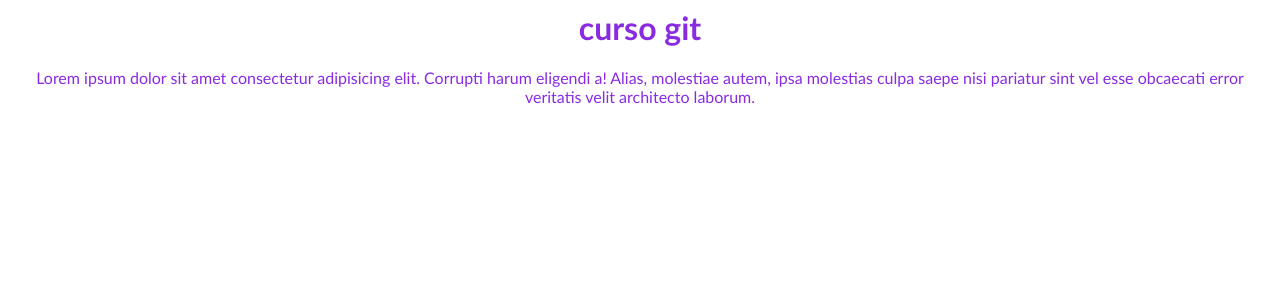
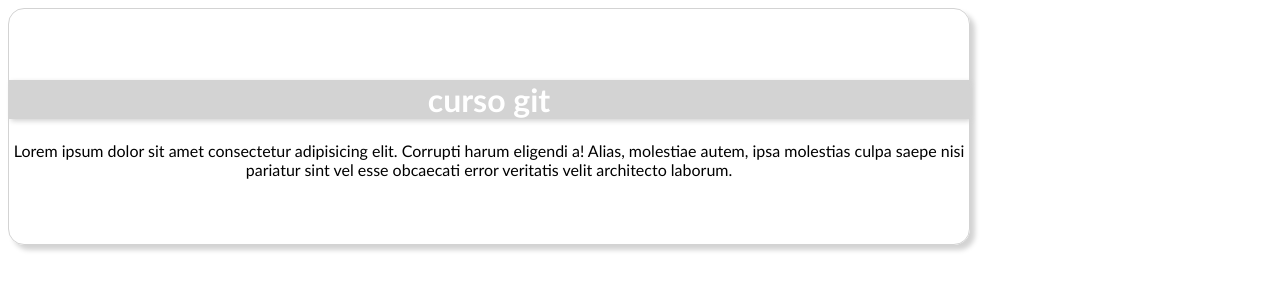
Before and after one commit to 56yurley/cursoGit, a plain HTML site: page index.html in a window 1280 px wide. Drawn offline with Linux system fonts and the light colour scheme.

Commit message:
se agregan nuevos cambios de diseño

```diff
--- a/index.html
+++ b/index.html
@@ -5,7 +5,9 @@
     </head>
 
     <body>
+        <div class="card">
         <h1>curso git</h1>
         <p>Lorem ipsum dolor sit amet consectetur adipisicing elit. Corrupti harum eligendi a! Alias, molestiae autem, ipsa molestias culpa saepe nisi pariatur sint vel esse obcaecati error veritatis velit architecto laborum.</p>
+    </div>
     </body>
 </html>
--- a/style/style.css
+++ b/style/style.css
@@ -1,5 +1,24 @@
 body{
     text-align: center;
     font-family:'Gill Sans', 'Gill Sans MT', Calibri, 'Trebuchet MS', sans-serif;
-    color: blueviolet;
+    color: black;
 }
+
+h1{
+    width: 60rem;
+    background-color: lightgray;
+    box-shadow: 2px 2px 5px lightgray;
+    color: white;
+}
+
+.card{
+    align-content: center;
+    align-items: center;
+    width: 60rem;
+    height: 30%;
+    border-width: 1px;
+    border-color: lightgray;
+    border-style: solid;
+    border-radius: 1rem 1rem 1rem 1rem;
+    box-shadow: 5px 5px 5px lightgray;
+}
```
Also changed, not shown: hola.txt.
